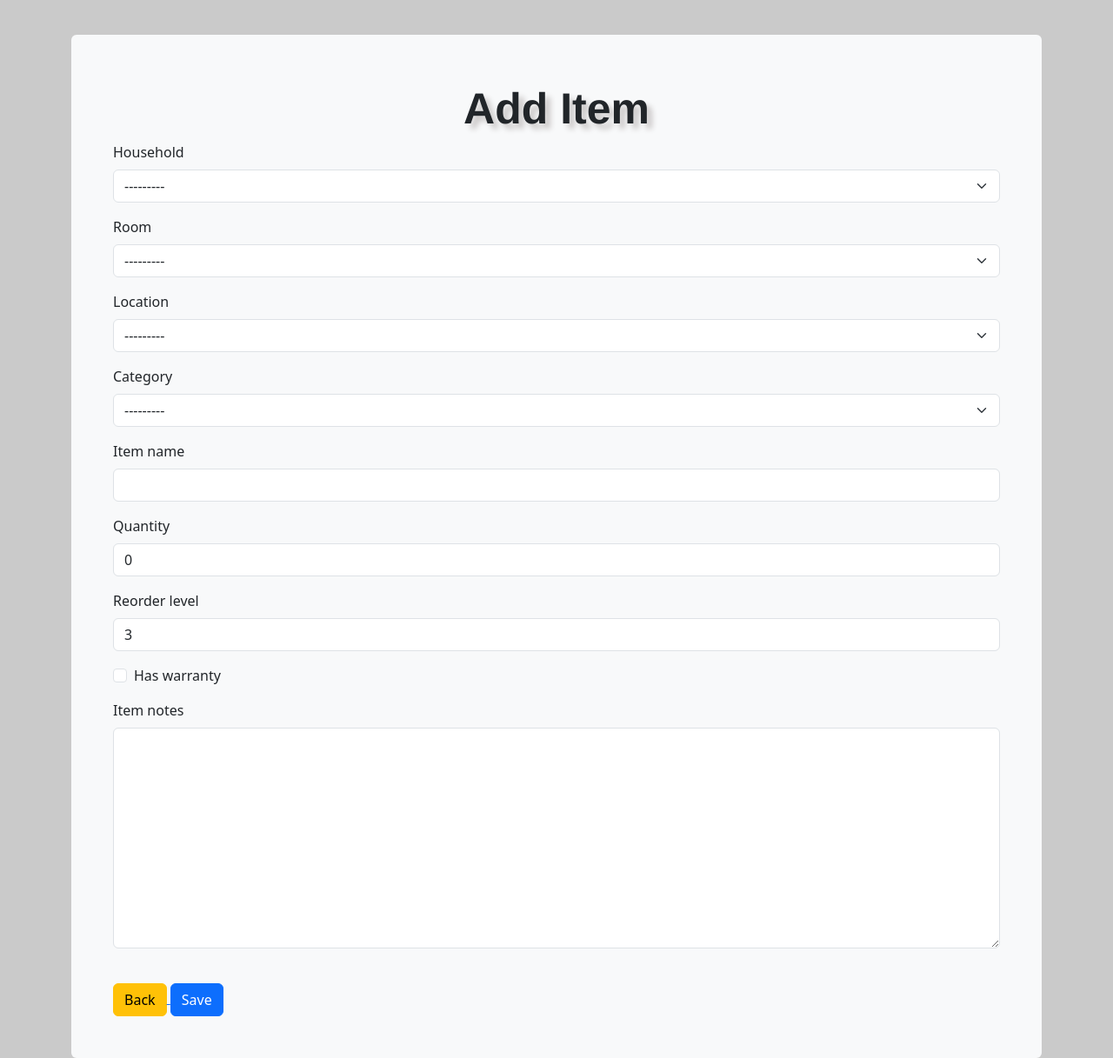
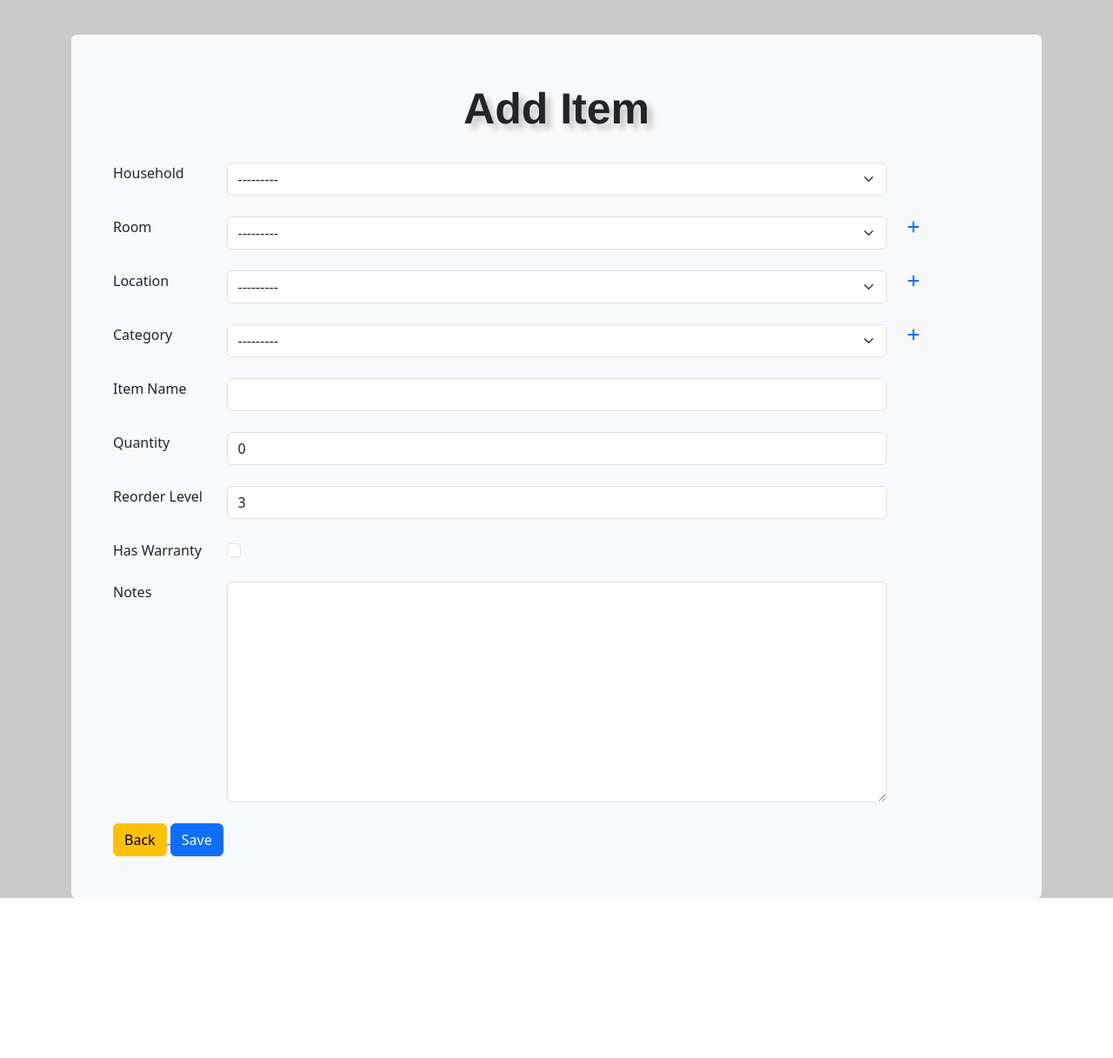
Before and after one commit to adnanmuhtadi/myinventory, a Django app: page /add_items/ in a window 1280 px wide. Shown: the part 56-1273 px from the top of the page at 87% size. After the commit the page ends 1089 px from the top, so only its background shows below. Run offline with Django 3.2, Linux system fonts and the light colour scheme; a user stored in the database is signed in; data comes from the database, SQL or seed files in the repository; both versions use the stored data as it was after the commit; some libraries are stand-ins or nearby versions.

Commit message:
fixed the add item

```diff
--- a/stockmgmt/templates/includes/add_items.html
+++ b/stockmgmt/templates/includes/add_items.html
@@ -9,33 +9,113 @@
 <form method="POST">
     {% csrf_token %}
     <!--{{ form|crispy }}-->
-    <div>
-        <div>
-            {{ form.household|as_crispy_field }}
+    <br>
+    <div class="row">
+        <div class="form-group col">
+            <label for="{{ form.household.id_for_label }}">Household</label>
         </div>
-        <div>
-            {{ form.room|as_crispy_field }}
+        <div class="col-9">
+            {{ form.household }}
         </div>
-        <div>
-            {{ form.location|as_crispy_field }}
+        <div class="col">
         </div>
-        <div>
-            {{ form.category|as_crispy_field }}
+    </div>
+    <br>
+    <div class="row">
+        <div class="form-group col">
+            <label for="{{ form.room.id_for_label }}">Room</label>
         </div>
-        <div>
-            {{ form.item_name|as_crispy_field }}
+        <div class="col-9">
+            {{ form.room }}
         </div>
-        <div>
-            {{ form.quantity|as_crispy_field }}
+        <div class="col">
+            <a href="{% url 'add_room' %}"><i class="fa-solid fa-plus"></i></a>
         </div>
-        <div>
-            {{ form.reorder_level|as_crispy_field }}
+    </div>
+
+    <br>
+    <div class="row">
+        <div class="form-group col">
+            <label for="{{ form.location.id_for_label }}">Location</label>
         </div>
-        <div>
-            {{ form.has_warranty|as_crispy_field }}
+        <div class="col-9">
+            {{ form.location }}
         </div>
-        <div>
-            {{ form.item_notes|as_crispy_field }}
+        <div class="col">
+            <a href="{% url 'add_location' %}"><i class="fa-solid fa-plus"></i></a>
+        </div>
+    </div>
+
+    <br>
+    <div class="row">
+        <div class="form-group col">
+            <label for="{{ form.category.id_for_label }}">Category</label>
+        </div>
+        <div class="col-9">
+            {{ form.category }}
+        </div>
+        <div class="col">
+            <a href="{% url 'add_category' %}"><i class="fa-solid fa-plus"></i></a>
+        </div>
+    </div>
+
+    <br>
+    <div class="row">
+        <div class="form-group col">
+            <label for="{{ form.item_name.id_for_label }}">Item Name</label>
+        </div>
+        <div class="col-9">
+            {{ form.item_name }}
+        </div>
+        <div class="col">
+        </div>
+    </div>
+
+    <br>
+    <div class="row">
+        <div class="form-group col">
+            <label for="{{ form.quantity.id_for_label }}">Quantity</label>
+        </div>
+        <div class="col-9">
+            {{ form.quantity }}
+        </div>
+        <div class="col">
+        </div>
+    </div>
+
+    <br>
+    <div class="row">
+        <div class="form-group col">
+            <label for="{{ form.reorder_level.id_for_label }}">Reorder Level</label>
+        </div>
+        <div class="col-9">
+            {{ form.reorder_level }}
+        </div>
+        <div class="col">
+        </div>
+    </div>
+
+    <br>
+    <div class="row">
+        <div class="form-group col">
+            <label for="{{ form.has_warranty.id_for_label }}">Has Warranty</label>
+        </div>
+        <div class="col-9">
+            {{ form.has_warranty }}
+        </div>
+        <div class="col">
+        </div>
+    </div>
+
+    <br>
+    <div class="row">
+        <div class="form-group col">
+            <label for="{{ form.item_notes.id_for_label }}">Notes</label>
+        </div>
+        <div class="col-9">
+            {{ form.item_notes }}
+        </div>
+        <div class="col">
         </div>
     </div>
 
```
Also changed, not shown: db.sqlite3.
